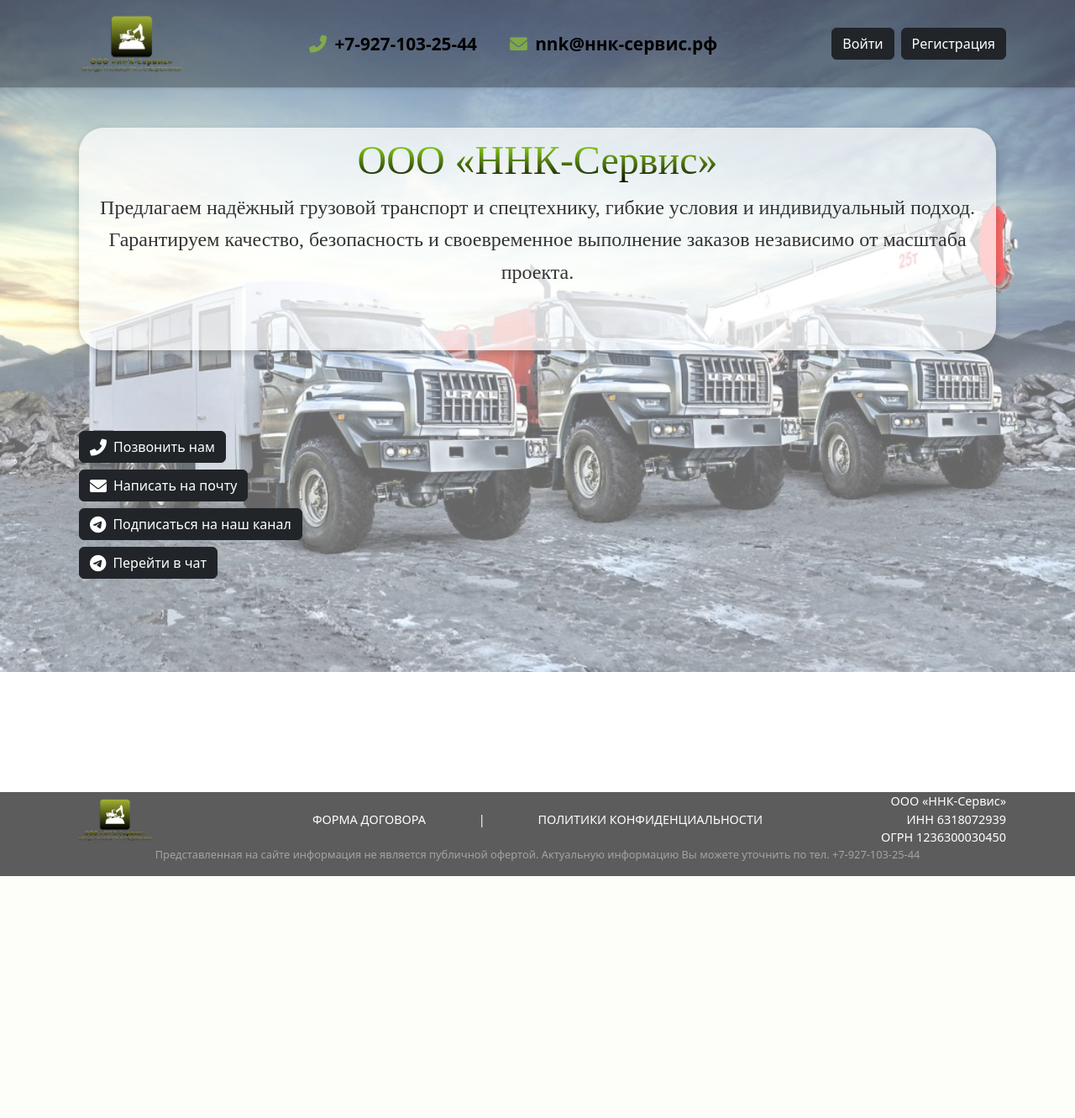
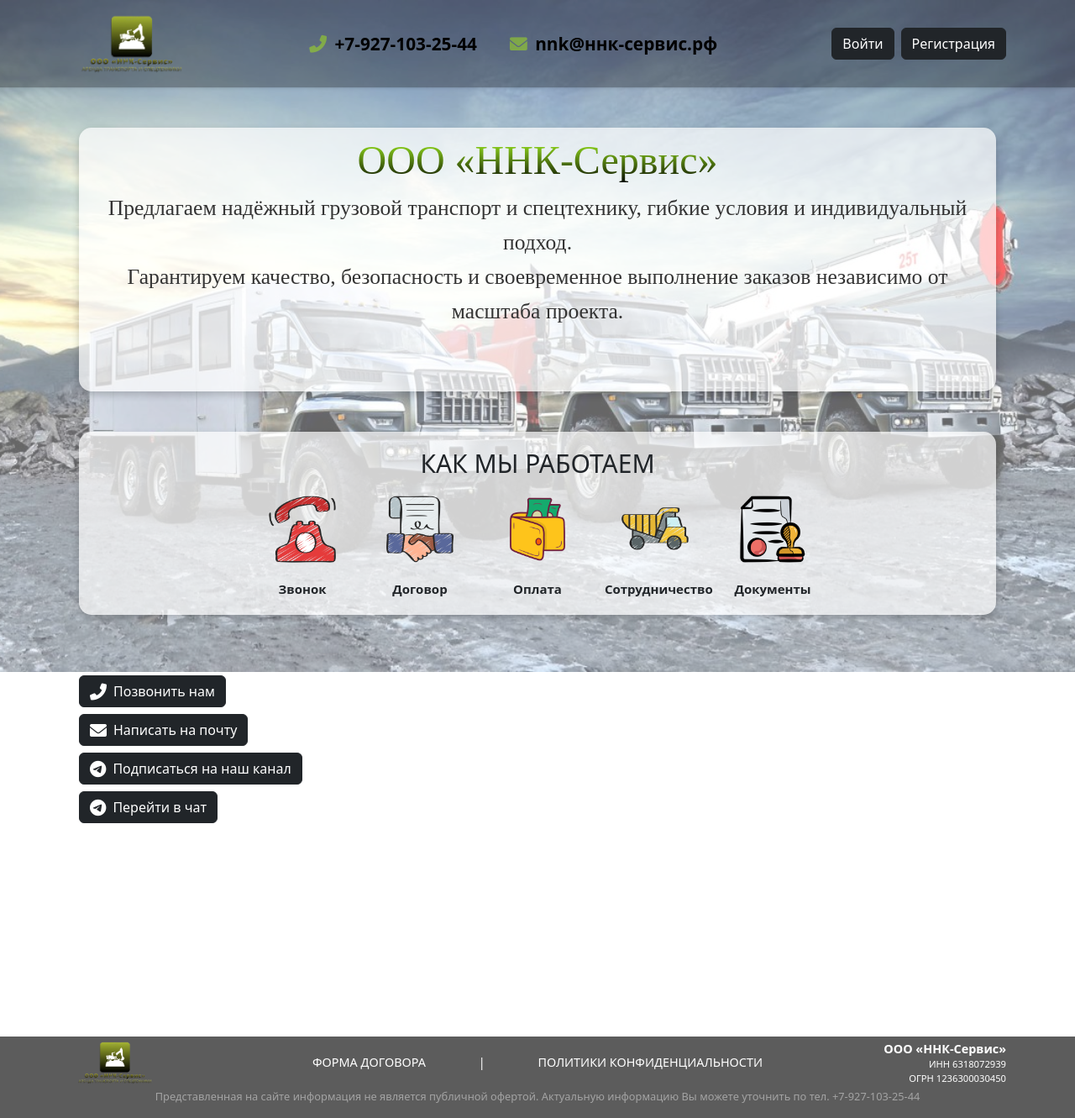
Before and after one commit to temka778/Transport, a Django app: page / in a window 1280 px wide. Shown: the whole page at 84% size. Before the commit the page ends 1043 px from the top, so only its background shows below. Run offline with Django 5.2, Linux system fonts and the light colour scheme; data that the repository does not hold is empty; some libraries are stand-ins or nearby versions.

Commit message:
Добавил блок "Как мы работаем", небольшие правки по дизайну

```diff
--- a/transport/static/css/about.css
+++ b/transport/static/css/about.css
@@ -6,7 +6,7 @@
   padding: 10px; /* Внутренние отступы */
   background-color: rgba(255, 255, 255, 0.7); /* Полупрозрачный фон */
   box-shadow: 0 4px 10px rgba(0, 0, 0, 0.2); /* Лёгкая тень */
-  border-radius: 30px; /* Закруглённые углы */
+  border-radius: 15px; /* Закруглённые углы */
 }
 
 /* Для текста внутри */
@@ -29,7 +29,7 @@
 }
 
 .about p {
-  font-size: 1.5rem; /* Размер шрифта для текста */
+  font-size: 1.6rem; /* Размер шрифта для текста */
   line-height: 1.6; /* Улучшенная читаемость */
   text-align: center; /* Текст по центру */
   color: #333;
@@ -46,6 +46,6 @@
 /* Настройки для экранов уже 446px */
 @media (max-width: 446px) {
   .about p {
-    font-size: 1.2rem; /* Уменьшаем размер шрифта */
+    font-size: 1.1rem; /* Уменьшаем размер шрифта */
   }
 }
--- a/transport/static/css/footer.css
+++ b/transport/static/css/footer.css
@@ -42,6 +42,14 @@
 .footer-company-info {
     color: #ffffff;
     margin: 0;
+    font-weight: bold;
+}
+
+/* Информация о компании */
+.footer-company-info-1 {
+    color: #ffffff;
+    margin: 0;
+    font-size: 0.7rem;
 }
 
 /* Дисклеймер */
--- /dev/null
+++ b/transport/static/css/operating_procedure.css
@@ -0,0 +1,72 @@
+.how-we-work {
+    background-color: rgba(255, 255, 255, 0.7); /* Полупрозрачный фон */
+    box-shadow: 0 4px 10px rgba(0, 0, 0, 0.2); /* Лёгкая тень */
+    border-radius: 15px; /* Закруглённые углы */
+    text-align: center;
+    padding: 20px;
+}
+
+.how-we-work h2 {
+    font-size: 30px;
+    margin-bottom: 20px;
+}
+
+.steps {
+    display: flex;
+    justify-content: center;
+    gap: 130px;
+    max-width: 1200px; /* Лимит ширины контейнера */
+    margin: 0 auto; /* Центрирует шаги */
+}
+
+.step {
+    text-align: center; /* Центрирует текст */
+    max-width: 120px;
+}
+
+.icon {
+    width: 80px;
+    height: 80px;
+    margin: 0 auto 20px; /* Центрируем и добавляем отступ снизу */
+}
+
+.icon img {
+    width: 100%; /* Устанавливаем ширину в пределах контейнера */
+    height: auto; /* Сохраняем пропорции изображения */
+    display: block; /* Убираем возможные дополнительные отступы у изображения */
+    margin: 0 auto; /* Центрируем изображение внутри контейнера */
+}
+
+.step p {
+    font-size: 20px;
+    font-weight: bold;
+    margin: 0;
+    text-align: center; /* На случай, если это потребуется дополнительно */
+}
+
+@media (max-width: 1399px) {
+    .steps {
+        flex-wrap: wrap;
+        gap: 20px; /* Уменьшаем промежутки между шагами */
+    }
+
+    .step {
+        flex: 1 1 45%; /* Два шага в строку на планшетах */
+    }
+
+    .step p {
+        font-size: 15px;
+        font-weight: bold;
+        margin: 0;
+        text-align: center; /* На случай, если это потребуется дополнительно */
+    }
+}
+
+@media (max-width: 480px) {
+    .step {
+        flex: 1 1 100%; /* Один шаг в строку на мобильных устройствах */
+    }
+    .how-we-work h2 {
+        font-size: 20px;
+    }
+}
--- a/transport/templates/includes/footer.html
+++ b/transport/templates/includes/footer.html
@@ -20,9 +20,9 @@
       </div>
       <!-- Информация о компании -->
       <div class="col-lg-3 col-md-12 text-center text-lg-end">
-        <p class="footer-company-info mb-0">ООО «ННК-Сервис»</p>
-        <p class="footer-company-info mb-0">ИНН 6318072939</p>
-        <p class="footer-company-info mb-0">ОГРН 1236300030450</p>
+        <p class="footer-company-info">ООО «ННК-Сервис»</p>
+        <p class="footer-company-info-1">ИНН 6318072939</p>
+        <p class="footer-company-info-1">ОГРН 1236300030450</p>
       </div>
     </div>
     <!-- Дисклеймер -->
--- a/transport/templates/services/index.html
+++ b/transport/templates/services/index.html
@@ -4,6 +4,7 @@
   <div class="container">
     {% include 'services/about.html' %}
     {% include 'services/services.html' %}
+    {% include 'services/operating_procedure.html' %}
     {% include 'services/contacts.html' %}
   </div>
 {% endblock %}
--- /dev/null
+++ b/transport/templates/services/operating_procedure.html
@@ -0,0 +1,29 @@
+{% load static %}
+{% block extra_css %}
+  <link rel="stylesheet" href="{% static 'css/operating_procedure.css' %}">
+{% endblock %}
+<section class="how-we-work">
+    <h2>КАК МЫ РАБОТАЕМ</h2>
+    <div class="steps">
+        <div class="step">
+            <div class="icon"><img src="{% static 'icons/call.png' %}" alt="Звонок"></div>
+            <p>Звонок</p>
+        </div>
+        <div class="step">
+            <div class="icon"><img src="{% static 'icons/contract.png' %}" alt="Договор"></div>
+            <p>Договор</p>
+        </div>
+        <div class="step">
+            <div class="icon"><img src="{% static 'icons/payment.png' %}" alt="Оплата"></div>
+            <p>Оплата</p>
+        </div>
+        <div class="step">
+            <div class="icon"><img src="{% static 'icons/cooperation.png' %}" alt="Сотрудничество"></div>
+            <p>Сотрудничество</p>
+        </div>
+        <div class="step">
+            <div class="icon"><img src="{% static 'icons/document.png' %}" alt="Документы"></div>
+            <p>Документы</p>
+        </div>
+    </div>
+</section>
```
Also changed, not shown: transport/static/icons/call.png (added), transport/static/icons/contract.png (added), transport/static/icons/cooperation.png (added), transport/static/icons/document.png (added), transport/static/icons/payment.png (added).
